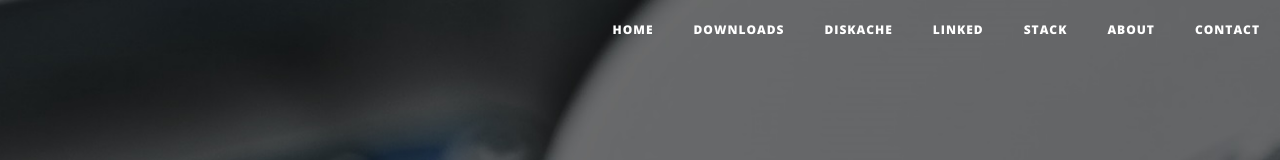
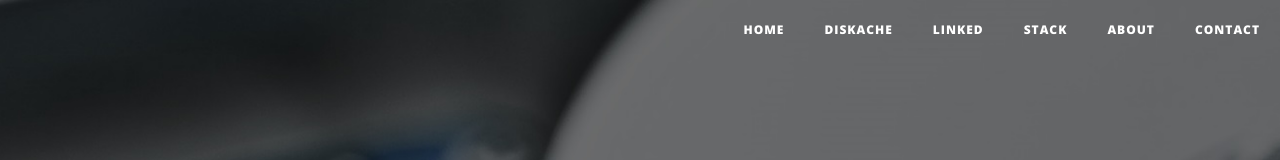
Before and after one commit to losttech/losttech.github.io, a plain HTML site: page index.html in a window 1280 px wide. Shown: the top 160 px of the page. Drawn offline with nearby package versions, Linux system fonts and the light colour scheme.

Commit message:
temporarily remove downloads link until page is fixed

```diff
--- a/index.html
+++ b/index.html
@@ -62,9 +62,6 @@
         <ul class="nav navbar-nav navbar-right">
             <li>
                 <a href="index.html">Home</a>
-            </li>
-            <li>
-                <a href="downloads.html">Downloads</a>
             </li>
             <li>
                 <a href="#" class="dropdown-toggle" data-toggle="dropdown">Diskache</a>
```
Also changed, not shown: about.html (+0 -3 lines), contact.html (+0 -3 lines), downloads.html (+0 -3 lines), linked.html (+0 -3 lines), stack.html (+0 -3 lines).
